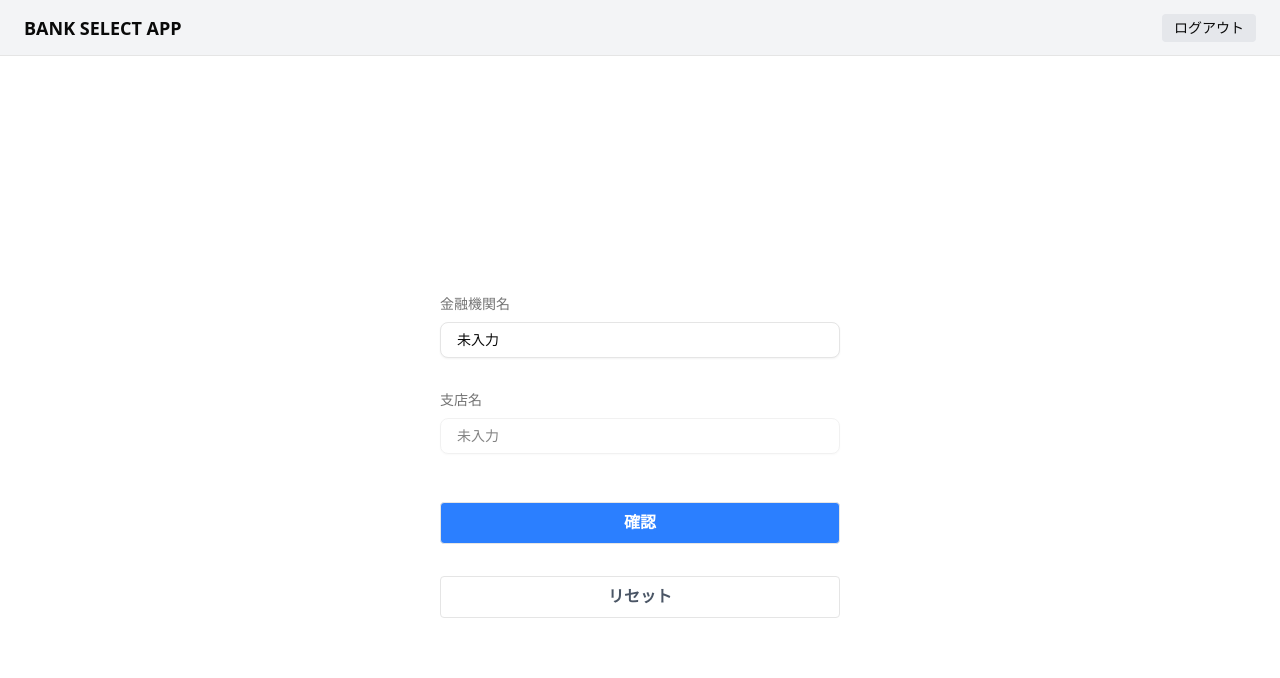
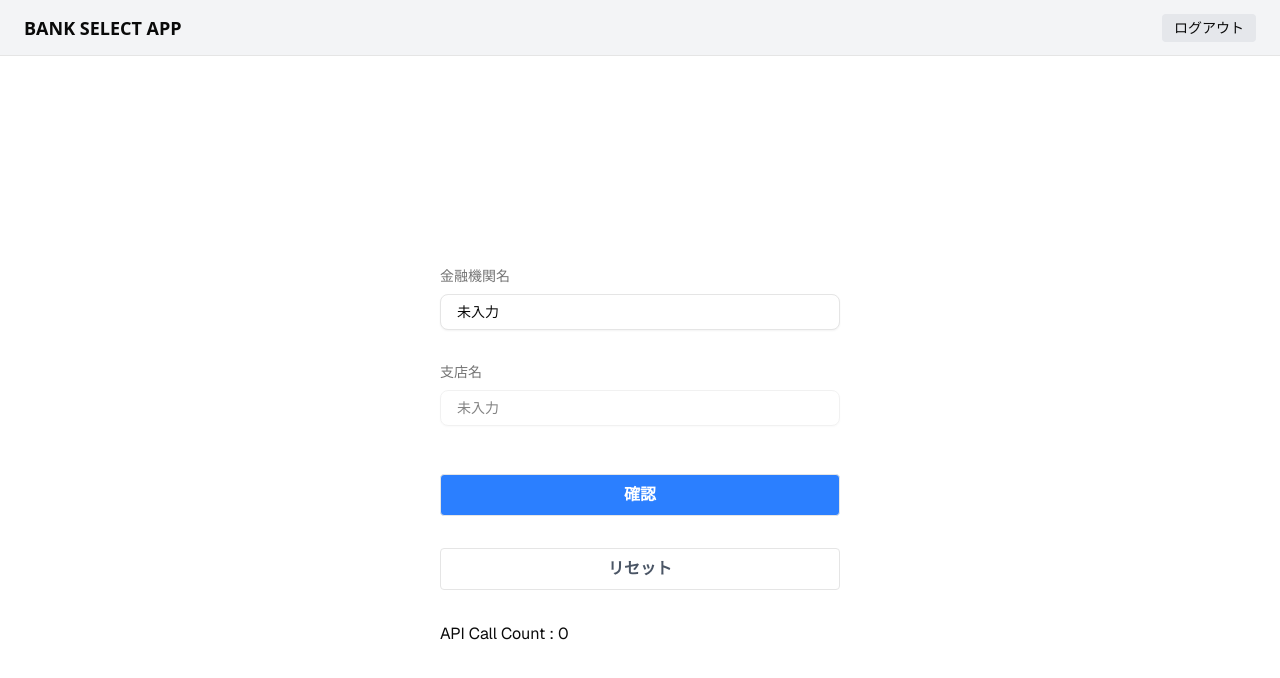
Before and after one commit to hirokazutoki/bank-select-app, a Next.js app: page / in a window 1280 px wide. Shown: the top 678 px of the page. Built offline with nearby package versions, Linux system fonts and the light colour scheme.

Commit message:
add: api call counter

```diff
--- a/src/app/page.tsx
+++ b/src/app/page.tsx
@@ -6,15 +6,24 @@ import { BankComboboxPopover } from "@/components/BankComboboxPopover";
 import { BranchComboboxPopover } from "@/components/BranchComboboxPopover";
 import { Bank } from "@/types/bank";
 import { Branch } from "@/types/branch";
+import { subscribeApiCallCount, getApiCallCount } from "@/lib/apiCounter";
 
 export default function Home() {
     const [selectedBank, setSelectedBank] = React.useState<Bank | null>(null)
     const [selectedBranch, setSelectedBranch] = React.useState<Branch | null>(null)
+    const [apiCallCount, setApiCallCount] = React.useState(0);
 
     // 銀行変更時に支店をクリア
     React.useEffect(() => {
         setSelectedBranch(null)
     }, [selectedBank])
+
+    React.useEffect(() => {
+        const unsubscribe = subscribeApiCallCount(() => {
+            setApiCallCount(getApiCallCount());
+        });
+        return () => unsubscribe();
+    }, []);
 
     async function handleCheck() {
         if (selectedBank && selectedBranch) {
@@ -66,6 +75,8 @@ export default function Home() {
                     >
                         リセット
                     </button>
+
+                    <div>API Call Count : {apiCallCount}</div>
                 </main>
             </div>
         </>
--- /dev/null
+++ b/src/lib/apiCounter.ts
@@ -0,0 +1,19 @@
+let apiCallCount = 0;
+let listeners: (() => void)[] = [];
+
+export function incrementApiCall() {
+    apiCallCount++;
+    listeners.forEach((fn) => fn());
+}
+
+export function getApiCallCount() {
+    return apiCallCount;
+}
+
+// Home などのコンポーネントから監視
+export function subscribeApiCallCount(fn: () => void) {
+    listeners.push(fn);
+    return () => {
+        listeners = listeners.filter((l) => l !== fn);
+    };
+}
--- a/src/lib/fetchers/fetchBanks.ts
+++ b/src/lib/fetchers/fetchBanks.ts
@@ -1,4 +1,5 @@
 import { RawBank, Bank } from "@/types/bank";
+import {incrementApiCall} from "@/lib/apiCounter";
 
 export async function fetchBanks(query: string): Promise<Bank[]> {
     if (!query?.trim()) return [];
@@ -14,6 +15,7 @@ export async function fetchBanks(query: string): Promise<Bank[]> {
     else queryParams = `bank_name=${paramValue}`;
 
     try {
+        incrementApiCall();
         const res = await fetch(`/api/banks?${queryParams}`, { cache: "no-store" });
         const data: RawBank[] = await res.json();
 
--- a/src/lib/fetchers/fetchBranches.ts
+++ b/src/lib/fetchers/fetchBranches.ts
@@ -1,4 +1,5 @@
 import { RawBranch, Branch } from "@/types/branch";
+import { incrementApiCall } from "@/lib/apiCounter";
 
 export async function fetchBranches(bankCode: string, query: string): Promise<Branch[]> {
     if (!query?.trim() || !bankCode?.trim()) return []
@@ -14,6 +15,7 @@ export async function fetchBranches(bankCode: string, query: string): Promise<Br
         : `branch_name=${paramValue}`;
 
     try {
+        incrementApiCall();
         const res = await fetch(
             `/api/banks/${bankCode}/branches?${queryParams}`, { cache: "no-store" }
         );
```
